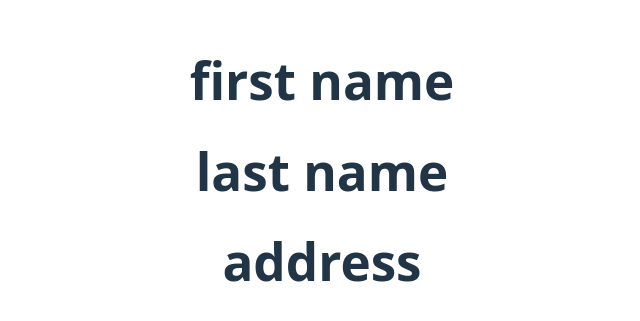
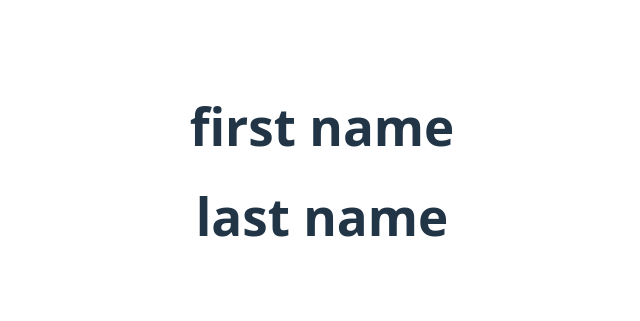
Before and after one commit to Hardik-Boricha/gitdemo, a React (Vite) app: page / in a window 1280 px wide. Shown: the part 229-550 px from the top of the page, without its empty margins (318-958 px from the left). Built offline with nearby package versions, Linux system fonts and the light colour scheme.

Commit message:
Revert "address"
This reverts commit 4b6cf7fc1501dae9d005dda6b9ea11337fb39a87.

```diff
--- a/src/App.jsx
+++ b/src/App.jsx
@@ -6,7 +6,6 @@ function App() {
     <>
      <h1>first name</h1>
      <h1>last name</h1>
-     <h1>address</h1>
     </>
   )
 }
```
